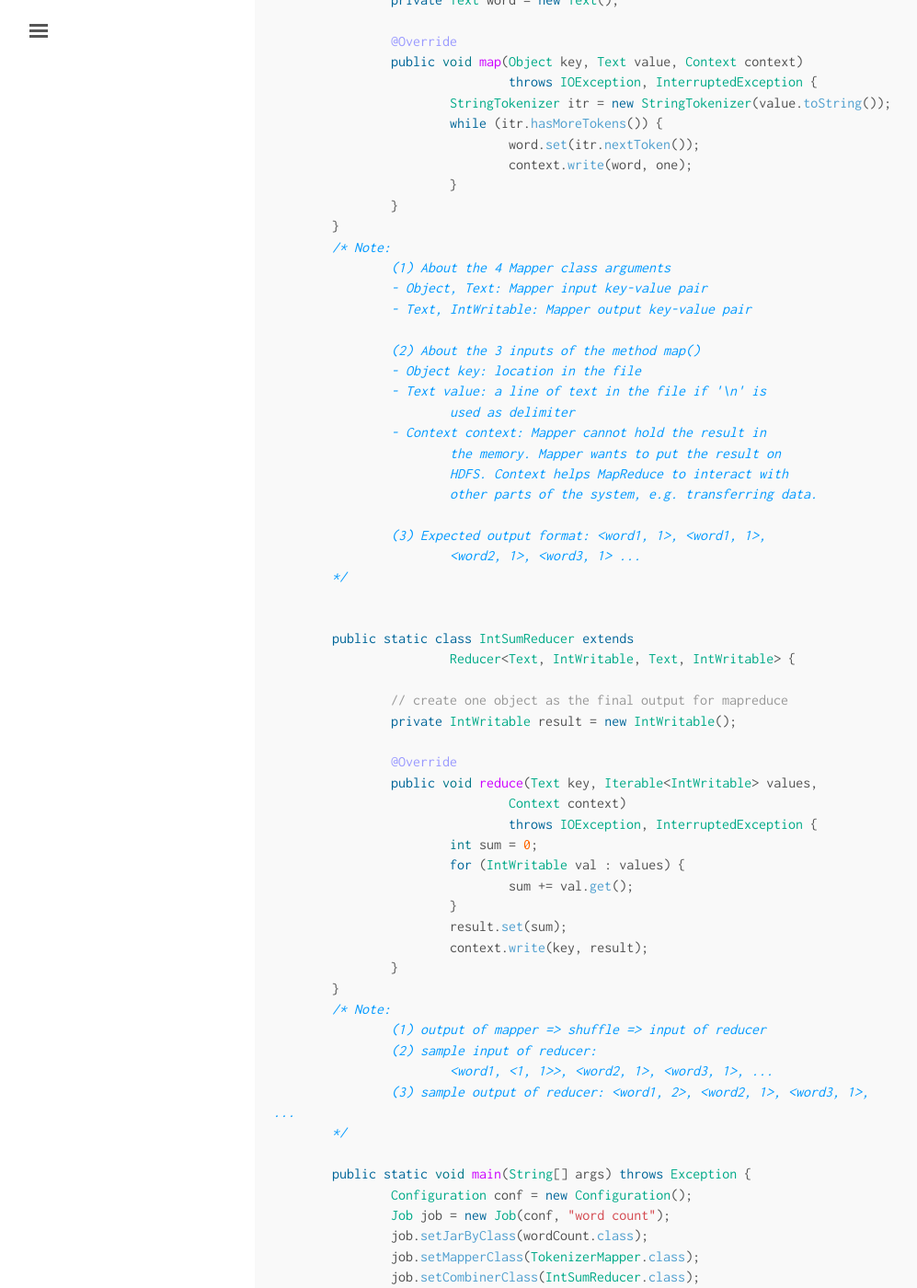
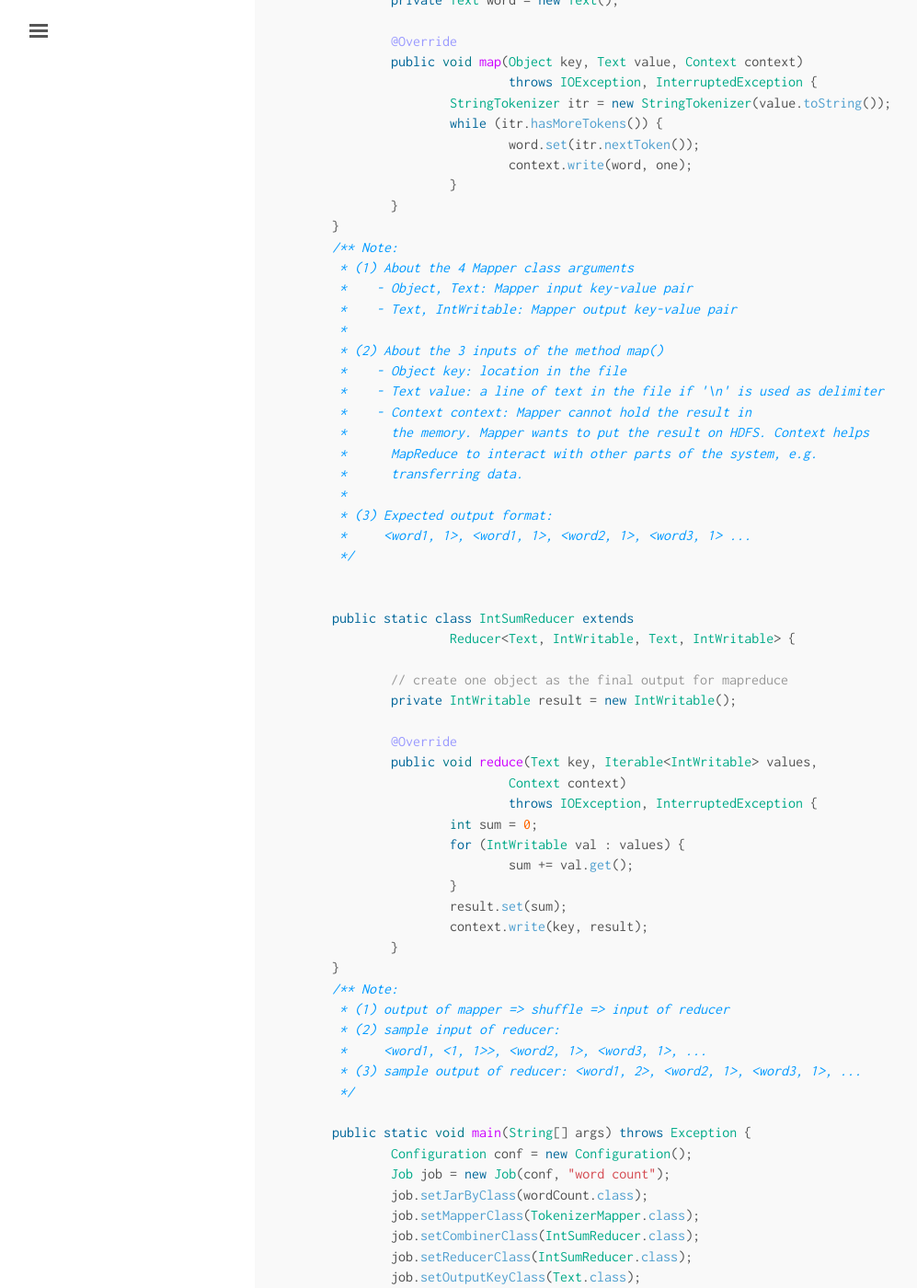
Before and after one commit to shevapato2008/myBlog, a Jekyll site: the page built from algorithms/bigdata/wc_java.md, in a window 1280 px wide and 1400 px high, scrolled down 897 px. Shown: the whole window at 92% size, without its empty margins (3-1000 px from the left). Built offline with Jekyll 4.4.1, drawn with Linux system fonts in a browser that asks for light colours; nearby versions of some CDN libraries; some web fonts are replaced; comment, search, counter and statistics services are not loaded; our own code applies the rules of GitHub Pages for plain Markdown files; some of the changed text lies outside the part shown.

Commit message:
Updated format.

````diff
--- a/algorithms/bigdata/wc_java.md
+++ b/algorithms/bigdata/wc_java.md
@@ -43,23 +43,22 @@ public class wordCount {
 			}
 		}
 	}
-	/* Note:
-		(1) About the 4 Mapper class arguments
-		- Object, Text: Mapper input key-value pair
-		- Text, IntWritable: Mapper output key-value pair
-
-		(2) About the 3 inputs of the method map()
-		- Object key: location in the file
-		- Text value: a line of text in the file if '\n' is
-			used as delimiter
-		- Context context: Mapper cannot hold the result in
-			the memory. Mapper wants to put the result on
-			HDFS. Context helps MapReduce to interact with
-			other parts of the system, e.g. transferring data.
-
-		(3) Expected output format: <word1, 1>, <word1, 1>,
-			<word2, 1>, <word3, 1> ...
-	*/
+	/** Note:
+	 * (1) About the 4 Mapper class arguments
+	 *    - Object, Text: Mapper input key-value pair
+	 *    - Text, IntWritable: Mapper output key-value pair
+	 *
+	 * (2) About the 3 inputs of the method map()
+	 *    - Object key: location in the file
+	 *    - Text value: a line of text in the file if '\n' is used as delimiter
+	 *    - Context context: Mapper cannot hold the result in
+	 *      the memory. Mapper wants to put the result on HDFS. Context helps
+	 *      MapReduce to interact with other parts of the system, e.g.
+	 *      transferring data.
+	 *
+	 * (3) Expected output format:
+	 *     <word1, 1>, <word1, 1>, <word2, 1>, <word3, 1> ...
+	 */
 
 
 	public static class IntSumReducer extends
@@ -80,12 +79,12 @@ public class wordCount {
 			context.write(key, result);
 		}
 	}
-	/* Note:
-		(1) output of mapper => shuffle => input of reducer
-		(2) sample input of reducer:
-			<word1, <1, 1>>, <word2, 1>, <word3, 1>, ...
-		(3) sample output of reducer: <word1, 2>, <word2, 1>, <word3, 1>, ...
-	*/
+	/** Note:
+	 * (1) output of mapper => shuffle => input of reducer
+	 * (2) sample input of reducer:
+	 *     <word1, <1, 1>>, <word2, 1>, <word3, 1>, ...
+	 * (3) sample output of reducer: <word1, 2>, <word2, 1>, <word3, 1>, ...
+	 */
 
 	public static void main(String[] args) throws Exception {
 		Configuration conf = new Configuration();
@@ -100,17 +99,17 @@ public class wordCount {
 		FileOutputFormat.setOutputPath(job, new Path(args[1]));
 		System.exit(job.waitForCompletion(true) ? 0 : 1);
 	}
-	/* Note:
-		(1) Configuration: sets how you want to separate the input text.
-    			You may separate it using the default delimiter "\n" or opt
-    			to use period "." as a delimiter.
-    	(2) Job: tells hadoop which is mapper which is reducer and so on.
-    			.setJarByClass(): tells hadoop which is the main class
-    			.setMapperClass(): tells which is the mapper class
-    			.setReducerClass(): tells which is the reducer class
-    			.setOutputKeyClass(): tells which is MapReduce output key
-    			.setOutputValueClass(): tells which is MapReduce output value
-	*/
+	/** Note:
+	 * (1) Configuration: sets how you want to separate the input text.
+	 *         You may separate it using the default delimiter "\n" or opt
+	 *         to use period "." as a delimiter.
+	 * (2) Job: tells hadoop which is mapper which is reducer and so on.
+	 *         .setJarByClass(): tells hadoop which is the main class
+	 *         .setMapperClass(): tells which is the mapper class
+	 *         .setReducerClass(): tells which is the reducer class
+	 *         .setOutputKeyClass(): tells which is MapReduce output key
+	 *         .setOutputValueClass(): tells which is MapReduce output value
+	 */
 }
 ```
 
````
